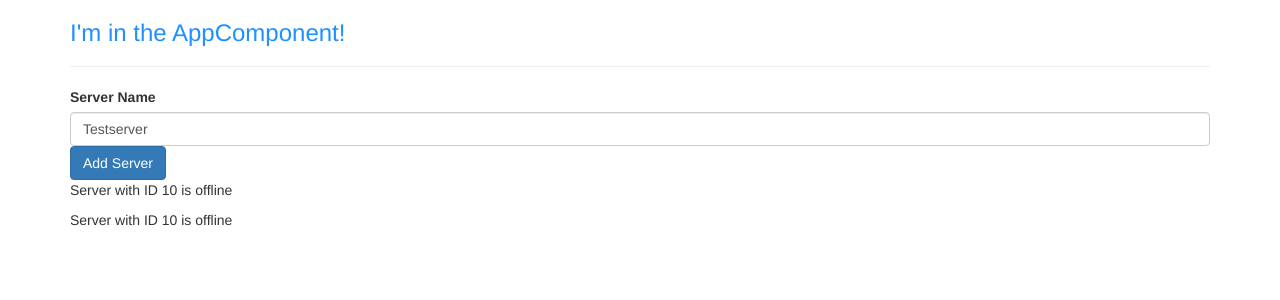
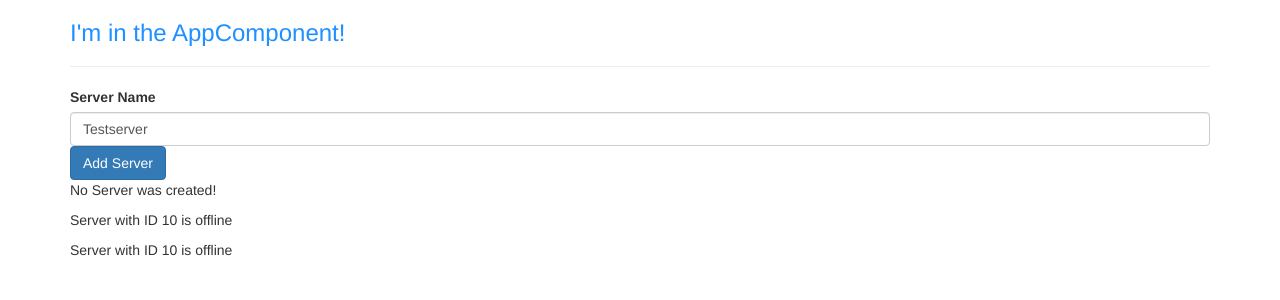
Before and after one commit to ConsultingJgarcia/FistAppAngular, an Angular app: page / in a window 1280 px wide. Shown: the top 300 px of the page. Built offline with nearby package versions, Linux system fonts and the light colour scheme.

Commit message:
using else template

```diff
--- a/src/app/servers/servers.component.html
+++ b/src/app/servers/servers.component.html
@@ -11,6 +11,10 @@
 <button class="btn btn-primary" [disabled]="!allowNewServer" (click)="onCreateServer()">Add Server</button>
 <!--<p [innerText]="allowNewServer"></p>-->
 <!-- <p>{{ serverCreationStatus }}</p> -->
-<p *ngIf="serverCreated">Server was created, server name is  {{ serverName }}</p>
+<p *ngIf="serverCreated; else noServer">Server was created, server name is  {{ serverName }}</p>
+<ng-template #noServer>
+  <p>No Server was created!
+  </p>
+</ng-template>
 <app-server></app-server>
 <app-server></app-server>
```
